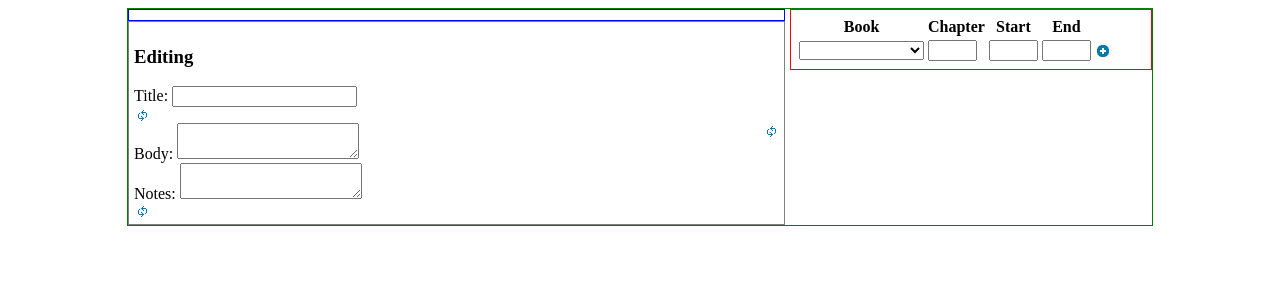
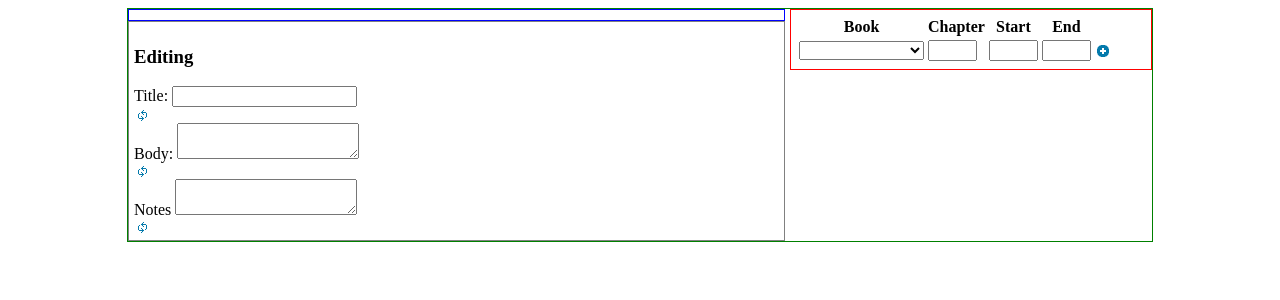
Before and after one commit to tekton/graphe-arithmos, a PHP site: page /index2.html in a window 1280 px wide. Shown: the top 300 px of the page. Run offline with PHP 8.4, Linux system fonts and the light colour scheme; data that the repository does not hold is empty.

Commit message:
weird typo/random errors are weird...arg

```diff
--- a/css/ga.css
+++ b/css/ga.css
@@ -34,7 +34,3 @@ root {
     padding: 5px;
     border: 1px solid gray;
 }
-
-#post_body {
-    float: right;
-}
--- a/index2.html
+++ b/index2.html
@@ -43,9 +43,9 @@
                 <textarea id="body_val"></textarea>
                 <span id="post_body" class="ui-icon ui-icon-refresh"><a>Post Body</a></span>
             </div>
-            <div>Notes:
+            <div>Notes
                 <textarea id="notes_val"></textarea>
-                <div id="post_notes" class="ui-icon ui-icon-refresh"><a>Post Notes</a></div>
+                <span id="post_notes" class="ui-icon ui-icon-refresh"><a>Post Notes</a></span>
             </div>
         </div>
 
--- a/js/test_scripts.js
+++ b/js/test_scripts.js
@@ -67,16 +67,13 @@ $(document).ready(function(){
         });
     });
 
-    $("post_notes").click(function(){
+    $("#post_notes").click(function(){
         var text = $('textarea#notes_val').val();
         alert(text);
         $.post("json_post.php?id=2&slot=notes", {"notes": text},
         function(){
             get_entry_data();
-        }
-    );
-
-
+        });
     });
 
     function get_entry_data() {
```
